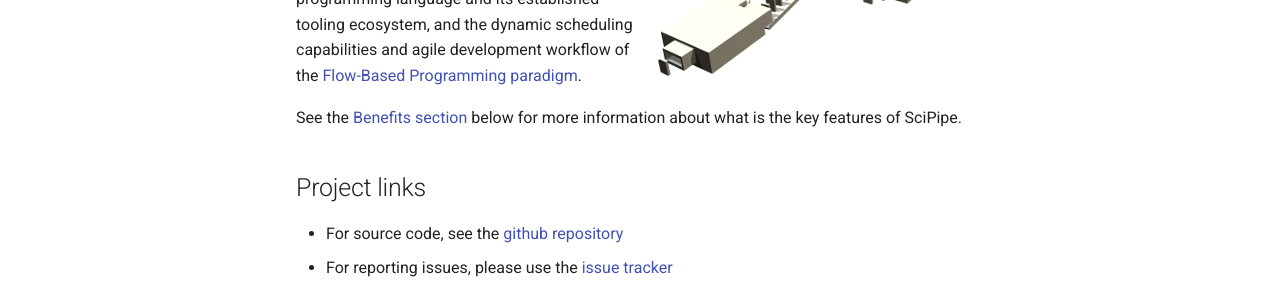
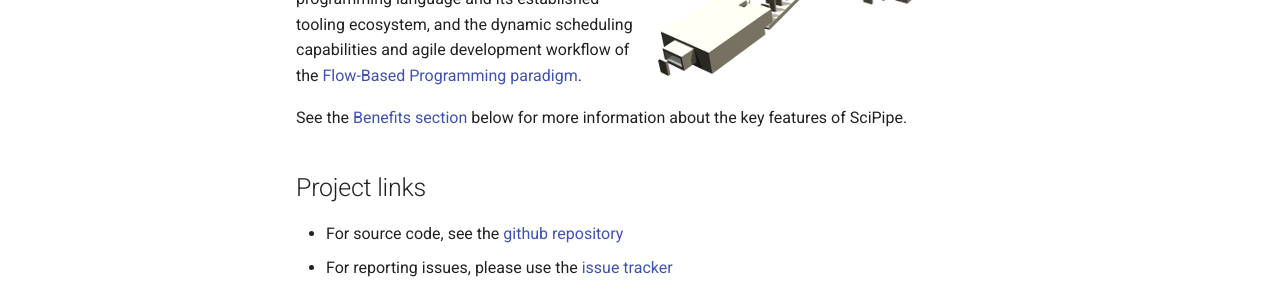
Before and after one commit to scipipe/scipipe, an MkDocs documentation site: the page built from docs/index.md, in a window 1280 px wide and 900 px high. Shown: the part 381-673 px from the top of the window. Built offline with MkDocs 1.6.1 and Material for MkDocs 9.7.7, drawn with Linux system fonts in a browser that asks for light colours; comment, search, counter and statistics services are not loaded; old or Windows-style settings are respelled for this version of MkDocs.

Commit message:
Fix typo

```diff
--- a/docs/index.md
+++ b/docs/index.md
@@ -12,8 +12,8 @@
 ecosystem, and the dynamic scheduling capabilities and agile development
 workflow of the [Flow-Based Programming paradigm](https://en.wikipedia.org/wiki/Flow-based_programming).
 
-See the [Benefits section](#benefits) below for more information about what is
-the key features of SciPipe.
+See the [Benefits section](#benefits) below for more information about the key
+features of SciPipe.
 
 ## Project links
 
```
Also changed, not shown: README.md (+2 -2 lines).
